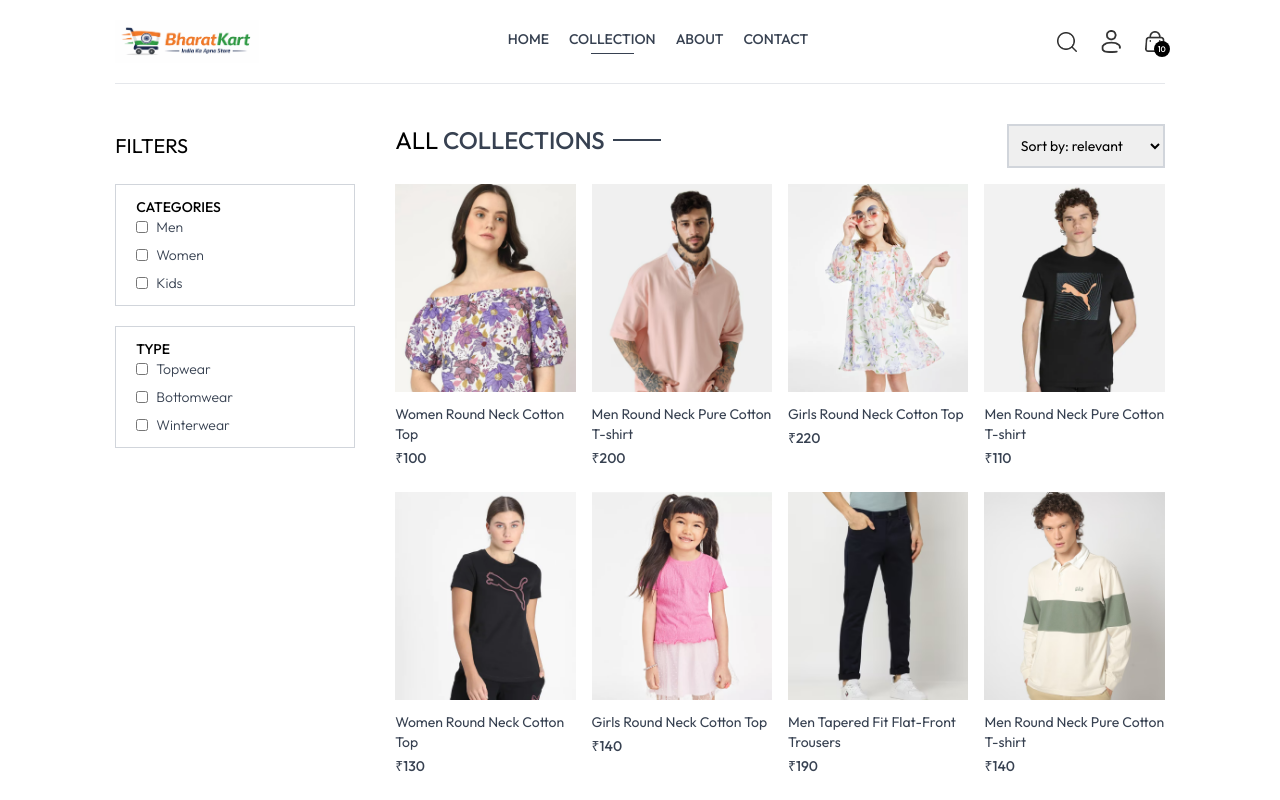
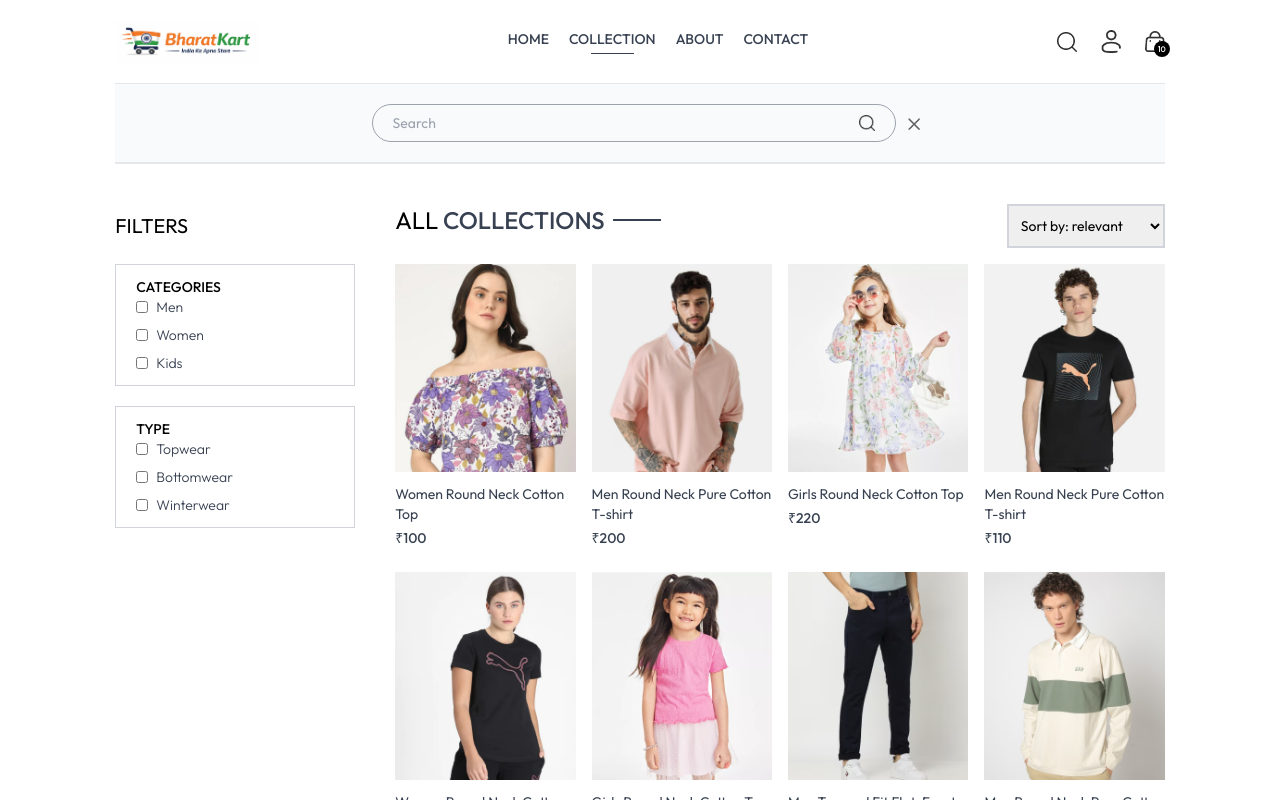
Before and after one commit to Akash-060206/Ekart, a React (Vite) app in the folder frontend/: page /collection in a window 1280 px wide. Both pictures are taken after a click on the picture 1066 px from the left and 41 px from the top of the page. Shown: the top 800 px of the page. Built offline with nearby package versions, Linux system fonts and the light colour scheme.

Commit message:
Search feature added

```diff
--- a/frontend/src/App.jsx
+++ b/frontend/src/App.jsx
@@ -11,11 +11,13 @@
 import PlaceOrder from './pages/PlaceOrder'
 import Product from './pages/Product'
 import Footer from './components/Footer'
+import SearchBar from './components/SearchBar'
 
 const App = () => {
   return (
     <div className="px-4 sm:px-[5vw] md:px-[7vw] lg:px-[9vw]">
       <Navbar/>
+      <SearchBar/>
       <Routes>
         <Route path='/' element={<Home/>}/>
         <Route path='/collection' element={<Collection/>}/>
--- a/frontend/src/components/Navbar.jsx
+++ b/frontend/src/components/Navbar.jsx
@@ -1,10 +1,12 @@
 import React from 'react'
 import { Link, NavLink } from 'react-router-dom';
 import { assets } from '../assets/assets';
-import { useState } from 'react';
+import { useState, useContext} from 'react';
+import { ShopContext } from '../context/ShopContext';
 
 const Navbar = () => {
   const [visible, setVisible] = useState(false);
+  const {setShowSearch}=useContext(ShopContext);
 
   return (
     <div className="flex items-center justify-between py-5 font-medium">
@@ -32,7 +34,7 @@
 
       {/* search icon and profile icon with dropdown menu */}
       <div className='flex items-center gap-6'>
-        <img src={assets.search_icon} className='w-5 cursor-pointer' alt="" />
+        <img onClick={()=>setShowSearch(true)} src={assets.search_icon} className='w-5 cursor-pointer' alt="" />
         <div className='group relative'>
           <img className='w-5 cursor-pointer' src={assets.profile_icon} alt="" />
           <div className=' group-hover:block hidden absolute dropdown-menu right-0 pt-4'>
--- /dev/null
+++ b/frontend/src/components/SearchBar.jsx
@@ -0,0 +1,33 @@
+import { useContext , useState, useEffect} from 'react'
+import { useLocation } from 'react-router-dom'
+import { assets } from '../assets/assets'
+import { ShopContext } from '../context/ShopContext'
+
+
+const SearchBar = () => {
+
+  const{search, setSearch, showSearch, setShowSearch}=useContext(ShopContext);
+  const location = useLocation();
+  const [visible,setVisible]=useState(false)
+
+      useEffect(()=>{
+        if (location.pathname.includes('collection')) {
+            setVisible(true);
+        }
+        else{
+            setVisible(false)
+        }
+    },[location])
+
+  return showSearch && visible ? (
+    <div className='border-t border-b bg-gray-50 text-center'>
+        <div className='inline-flex items-center justify-center border border-gray-400 px-5 py-2 my-5 mx-3 rounded-full w-3/4 sm:w-1/2'>
+            <input value={search} onChange={(e)=>setSearch(e.target.value)} className='flex-1 outline-none bg-inherit text-sm' type="text" placeholder='Search' />
+            <img className='w-4' src={assets.search_icon} alt="" />
+        </div>
+        <img onClick={()=>setShowSearch(false)} className='inline w-3 cursor-pointer' src={assets.cross_icon} alt="" />
+    </div>
+  ) : null
+}
+
+export default SearchBar
--- a/frontend/src/context/ShopContext.jsx
+++ b/frontend/src/context/ShopContext.jsx
@@ -1,5 +1,6 @@
 import { createContext } from "react";
 import { products } from '../assets/assets'
+import { useState } from "react";
 
 
 export const ShopContext = createContext();
@@ -8,10 +9,13 @@
 
     const currency='₹';
     const delivery_fee= 10
+    const [search,setSearch]= useState('');
+    const [showSearch,setShowSearch] = useState(false)
 
 
     const value={
         products,currency,delivery_fee,
+        search,setSearch,showSearch,setShowSearch
     }
 
     return(
--- a/frontend/src/pages/Collection.jsx
+++ b/frontend/src/pages/Collection.jsx
@@ -7,7 +7,7 @@
 
 const Collection = () => {
 
-  const { products } = useContext(ShopContext);
+  const { products , search, showSearch} = useContext(ShopContext);
   const [showFilter, setShowFilter] = useState(false)
   const [filterProducts, setFilterProducts] = useState([]);
   const [category,setCategory] = useState([]);
@@ -34,6 +34,11 @@
 
   const applyfilter=()=>{
     let productsCopy=products.slice();
+
+    if (showSearch && search) {
+      productsCopy = productsCopy.filter(item => item.name.toLowerCase().includes(search.toLowerCase()))
+
+    }
 
     if(category.length>0){
       productsCopy= productsCopy.filter(item=> category.includes(item.category))
@@ -67,7 +72,7 @@
 
   useEffect(()=>{
     applyfilter();
-  },[category,subCategory,products])
+  },[category,subCategory,products ,search, showSearch])
 
   useEffect(()=>{
     sortProduct();
```
